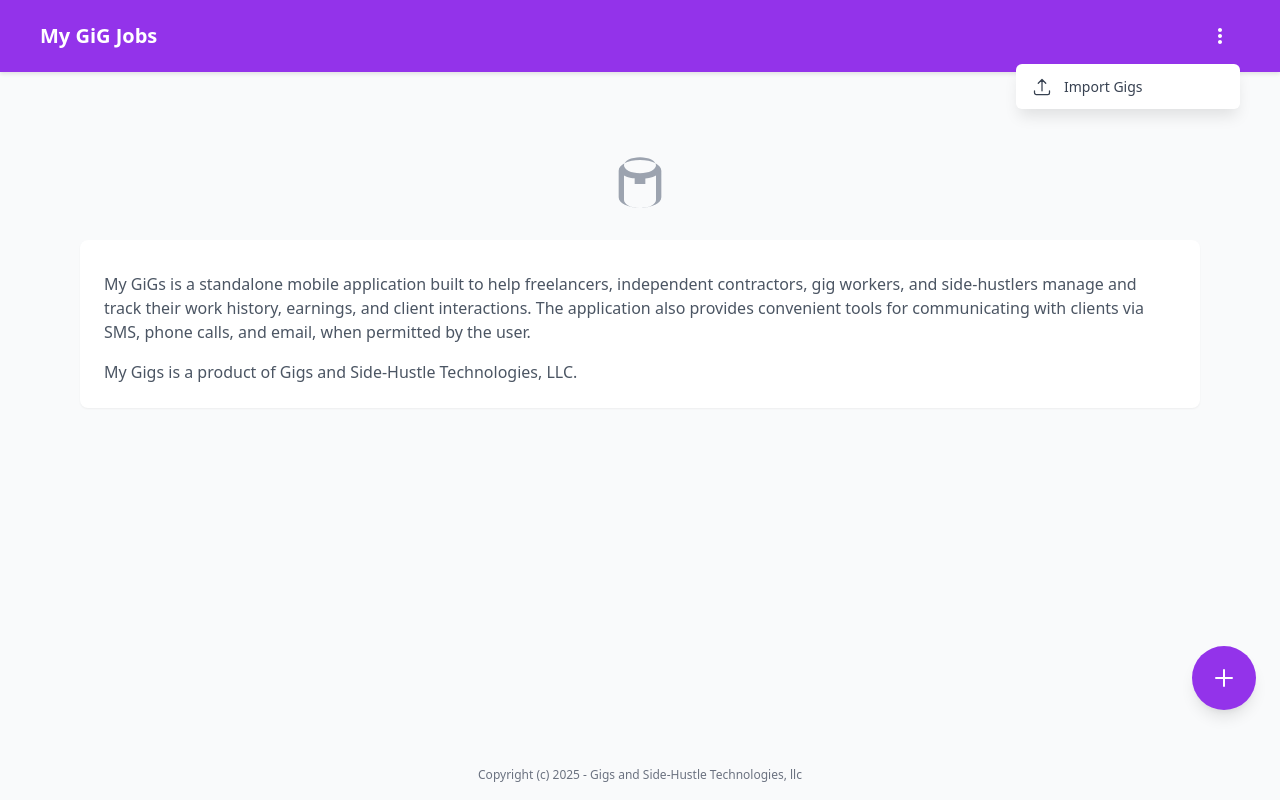
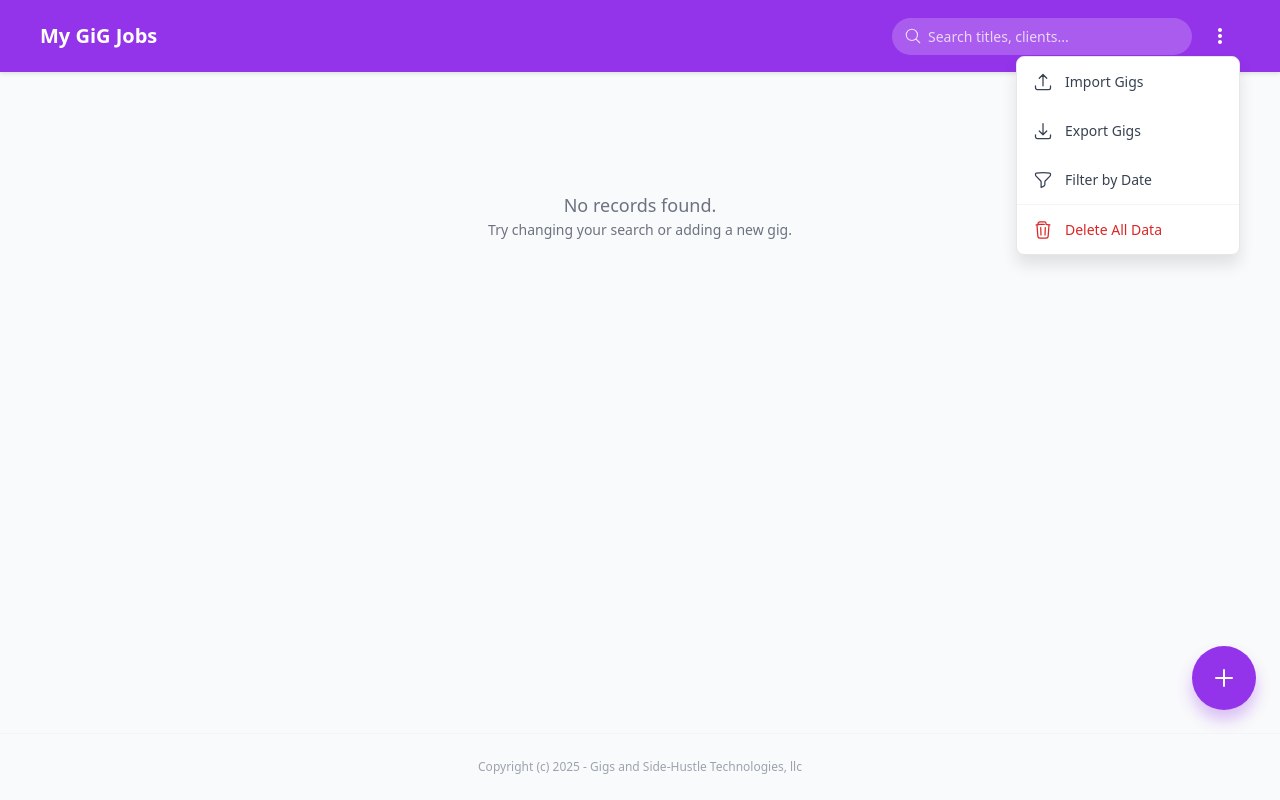
Before and after one commit to dvdlgilbert/my-gig-jobs, a React (Vite) app: page / in a window 1280 px wide. Both pictures are taken after a click on the button 1220 px from the left and 36 px from the top of the page. Built offline with nearby package versions, Linux system fonts and the light colour scheme.

Commit message:
Refactor App component with improved state management

```diff
--- a/App.tsx
+++ b/App.tsx
@@ -9,16 +9,24 @@ import FilterModal from './components/FilterModal';
 import DeleteAllModal from './components/DeleteAllModal';
 import PlusIcon from './components/icons/PlusIcon';
 import SearchIcon from './components/icons/SearchIcon';
-import DatabaseIcon from './components/icons/DatabaseIcon';
-import UploadIcon from './components/icons/UploadIcon';
-import DownloadIcon from './components/icons/DownloadIcon';
 import MoreVertIcon from './components/icons/MoreVertIcon';
 import FilterIcon from './components/icons/FilterIcon';
 import TrashIcon from './components/icons/TrashIcon';
+import UploadIcon from './components/icons/UploadIcon';
+import DownloadIcon from './components/icons/DownloadIcon';
+
+/**
+ * App Component
+ *
+ * The main container for My GiG Jobs Tracker.
+ * Manages the transition between the List View and the Form View,
+ * handles global search/filtering, and orchestrates data persistence.
+ */
 
 type View = 'list' | 'form';
 
 const App: React.FC = () => {
+  // --- State Management ---
   const [gigs, setGigs] = useState<Gig[]>([]);
   const [view, setView] = useState<View>('list');
   const [editingGig, setEditingGig] = useState<Gig | null>(null);
@@ -29,9 +37,11 @@ const App: React.FC = () => {
   const [isDeleteAllModalOpen, setIsDeleteAllModalOpen] = useState(false);
   const [filterMonth, setFilterMonth] = useState('');
   const [filterYear, setFilterYear] = useState('');
+  const [initialFormSection, setInitialFormSection] = useState<'top' | 'expenses'>('top');
 
   const fileInputRef = useRef<HTMLInputElement>(null);
 
+  // --- Persistence ---
   useEffect(() => {
     setGigs(getGigs());
   }, []);
@@ -42,6 +52,7 @@ const App: React.FC = () => {
     saveGigs(sortedGigs);
   };
 
+  // --- Handlers ---
   const handleSaveGig = (gigToSave: Gig) => {
     const existingIndex = gigs.findIndex(g => g.id === gigToSave.id);
     let newGigs;
@@ -56,39 +67,29 @@ const App: React.FC = () => {
     setEditingGig(null);
   };
 
-  const handleEditGig = (gig: Gig) => {
-    // Ensure the specific gig is set before transitioning the view
+  const handleEditGig = (gig: Gig, section: 'top' | 'expenses' = 'top') => {
     setEditingGig({ ...gig });
+    setInitialFormSection(section);
     setView('form');
-    // Also close the header menu just in case
     setIsHeaderMenuOpen(false);
   };
 
   const handleDeleteGig = (gigId: string) => {
-    if (window.confirm('Are you sure you want to delete this gig?')) {
+    if (window.confirm('Are you sure you want to delete this record? This action cannot be undone.')) {
       const newGigs = gigs.filter(g => g.id !== gigId);
       updateGigs(newGigs);
-      // If we are currently editing this gig, go back to list
-      if (editingGig && editingGig.id === gigId) {
-        setView('list');
-        setEditingGig(null);
-      }
     }
   };
 
   const handleAddNew = () => {
     setEditingGig(null);
+    setInitialFormSection('top');
     setView('form');
-  };
-
-  const handleCancelForm = () => {
-    setView('list');
-    setEditingGig(null);
   };
 
   const handleExportGigs = () => {
     if (gigs.length === 0) {
-      alert("No gigs to export.");
+      alert("No data to export.");
       return;
     }
     const gigsJson = JSON.stringify(gigs, null, 2);
@@ -102,35 +103,31 @@ const App: React.FC = () => {
     link.click();
     document.body.removeChild(link);
     URL.revokeObjectURL(url);
-  };
-
-  const handleImportClick = () => {
-    fileInputRef.current?.click();
+    setIsHeaderMenuOpen(false);
   };
 
   const handleImportGigs = (event: React.ChangeEvent<HTMLInputElement>) => {
     const file = event.target.files?.[0];
-    if (!file) {
-      return;
-    }
+    if (!file) return;
 
-    if (window.confirm("Are you sure you want to import gigs? This will overwrite your current data.")) {
+    if (window.confirm("Importing will add to your current records. Continue?")) {
       const reader = new FileReader();
       reader.onload = (e) => {
         try {
-          const text = e.target?.result;
-          if (typeof text === 'string') {
-            const importedGigs = JSON.parse(text) as Gig[];
+          const importedGigs = JSON.parse(e.target?.result as string) as Gig[];
           if (Array.isArray(importedGigs)) {
-              updateGigs(importedGigs);
+            // Merge logic: Add imported gigs and avoid exact ID duplicates if possible
+            const mergedGigs = [...gigs];
+            importedGigs.forEach(ig => {
+              if (!mergedGigs.find(mg => mg.id === ig.id)) {
+                mergedGigs.push(ig);
+              }
+            });
+            updateGigs(mergedGigs);
             alert("Gigs imported successfully!");
-            } else {
-              throw new Error("Invalid file format.");
-            }
           }
         } catch (error) {
-          console.error("Failed to import gigs:", error);
-          alert("Failed to import gigs. Please make sure the file is a valid JSON export from this app.");
+          alert("Failed to import. The file might be corrupted or in the wrong format.");
         }
       };
       reader.readAsText(file);
@@ -139,167 +136,76 @@ const App: React.FC = () => {
     setIsHeaderMenuOpen(false);
   };
 
-  const handleShowReceipt = (gig: Gig) => {
-    setReceiptGig(gig);
-  };
-
-  const handleCloseReceipt = () => {
-    setReceiptGig(null);
-  };
-
-  const handleApplyFilter = (month: string, year: string) => {
-    setFilterMonth(month);
-    setFilterYear(year);
-    setIsFilterModalOpen(false);
-  };
-
-  const handleClearFilter = () => {
-    setFilterMonth('');
-    setFilterYear('');
-    setIsFilterModalOpen(false);
-  };
-
-  const handleDeleteAllGigs = () => {
-    updateGigs([]);
-    setIsDeleteAllModalOpen(false);
-  };
-
+  // --- Search & Filtering Logic ---
   const filteredGigs = useMemo(() => {
-    let currentlyFilteredGigs = gigs;
-
+    let current = gigs;
     if (searchTerm) {
-      currentlyFilteredGigs = currentlyFilteredGigs.filter(gig =>
+      current = current.filter(gig =>
         gig.jobTitle.toLowerCase().includes(searchTerm.toLowerCase()) ||
-        gig.description.toLowerCase().includes(searchTerm.toLowerCase()) ||
-        gig.clientName.toLowerCase().includes(searchTerm.toLowerCase())
+        gig.clientName.toLowerCase().includes(searchTerm.toLowerCase()) ||
+        gig.jobSite.toLowerCase().includes(searchTerm.toLowerCase())
       );
     }
-
-    const isFilterActive = filterMonth || filterYear;
-    if (isFilterActive) {
-      currentlyFilteredGigs = currentlyFilteredGigs.filter(gig => {
-        const gigYear = gig.date.substring(0, 4);
-        const gigMonth = gig.date.substring(5, 7);
-
-        const yearMatch = filterYear ? gigYear === filterYear : true;
-        const monthMatch = filterMonth ? gigMonth === filterMonth : true;
-
-        return yearMatch && monthMatch;
+    if (filterMonth || filterYear) {
+      current = current.filter(gig => {
+        const y = gig.date.substring(0, 4);
+        const m = gig.date.substring(5, 7);
+        return (filterYear ? y === filterYear : true) && (filterMonth ? m === filterMonth : true);
       });
     }
-
-    return currentlyFilteredGigs;
+    return current;
   }, [gigs, searchTerm, filterMonth, filterYear]);
 
-  const isFilterActive = !!(filterMonth || filterYear);
-
+  // --- Rendering ---
   return (
-    <div className="bg-gray-50 min-h-screen font-sans flex flex-col" style={{ minHeight: '100vh', display: 'flex', flexDirection: 'column', backgroundColor: '#f9fafb' }}>
-      {/* Inject styles for search placeholder */}
-      <style>{`
-        .white-placeholder::placeholder {
-          color: rgba(255, 255, 255, 0.75) !important;
-          opacity: 1;
-        }
-      `}</style>
+    <div style={{ minHeight: '100vh', display: 'flex', flexDirection: 'column', backgroundColor: '#f9fafb' }}>
+      <style>{`.white-placeholder::placeholder { color: rgba(255, 255, 255, 0.75) !important; opacity: 1; }`}</style>
 
       {view === 'list' && (
          <header style={{ backgroundColor: '#9333ea', color: 'white', padding: '1rem', position: 'sticky', top: 0, zIndex: 10, boxShadow: '0 2px 4px rgba(0,0,0,0.1)' }}>
           <div style={{ maxWidth: '1200px', margin: '0 auto', display: 'flex', justifyContent: 'space-between', alignItems: 'center', gap: '1rem' }}>
-            <h1 style={{ fontSize: '1.25rem', fontWeight: 'bold', whiteSpace: 'nowrap' }}>My GiG Jobs</h1>
+            <h1 style={{ fontSize: '1.25rem', fontWeight: 'bold' }}>My GiG Jobs</h1>
 
             <div style={{ display: 'flex', alignItems: 'center', gap: '0.5rem', flexGrow: 1, justifyContent: 'flex-end' }}>
-              {gigs.length > 0 && (
+                {/* Search Input */}
                 <div style={{ position: 'relative', maxWidth: '300px', width: '100%' }}>
                   <input
                     type="text"
                     className="white-placeholder"
-                    placeholder="Search by title, description, client..."
+                    placeholder="Search titles, clients..."
                     value={searchTerm}
                     onChange={(e) => setSearchTerm(e.target.value)}
-                    style={{
-                      width: '100%',
-                      paddingLeft: '2.25rem',
-                      paddingRight: '1rem',
-                      paddingTop: '0.5rem',
-                      paddingBottom: '0.5rem',
-                      borderRadius: '9999px',
-                      border: 'none',
-                      backgroundColor: 'rgba(255, 255, 255, 0.2)',
-                      color: 'white',
-                      outline: 'none',
-                      fontSize: '0.875rem'
-                    }}
+                    style={{ width: '100%', paddingLeft: '2.25rem', paddingRight: '1rem', paddingTop: '0.5rem', paddingBottom: '0.5rem', borderRadius: '9999px', border: 'none', backgroundColor: 'rgba(255, 255, 255, 0.2)', color: 'white', outline: 'none', fontSize: '0.875rem' }}
                   />
                   <div style={{ position: 'absolute', left: '0.75rem', top: '50%', transform: 'translateY(-50%)', pointerEvents: 'none' }}>
                       <SearchIcon style={{ width: '18px', height: '18px', color: 'rgba(255, 255, 255, 0.8)' }} />
                   </div>
                 </div>
-              )}
 
-              {/* Menu Button - Always Visible */}
+                {/* Overflow Menu Button */}
                 <div style={{ position: 'relative' }}>
-                <button
-                  onClick={() => setIsHeaderMenuOpen(!isHeaderMenuOpen)}
-                  style={{
-                    padding: '0.5rem',
-                    borderRadius: '50%',
-                    background: 'none',
-                    border: 'none',
-                    cursor: 'pointer',
-                    color: 'white',
-                    display: 'flex',
-                    alignItems: 'center',
-                    justifyContent: 'center'
-                  }}
-                  title="More options"
-                >
+                  <button onClick={() => setIsHeaderMenuOpen(!isHeaderMenuOpen)} style={{ background: 'none', border: 'none', cursor: 'pointer', color: 'white', padding: '0.5rem', display: 'flex', alignItems: 'center', justifyContent: 'center' }}>
                     <MoreVertIcon style={{ width: '24px', height: '24px' }} />
-                  {isFilterActive && <span style={{ position: 'absolute', top: 0, right: 0, width: '10px', height: '10px', borderRadius: '50%', backgroundColor: '#facc15', border: '2px solid #9333ea' }}></span>}
                   </button>
-
-                  {/* Transparent overlay to close menu when clicking outside */}
                   {isHeaderMenuOpen && (
-                    <div
-                      onClick={() => setIsHeaderMenuOpen(false)}
-                      style={{ position: 'fixed', inset: 0, zIndex: 15, cursor: 'default' }}
-                    ></div>
-                  )}
-
-                  {isHeaderMenuOpen && (
-                  <div style={{ position: 'absolute', right: 0, top: '100%', marginTop: '0.5rem', width: '14rem', backgroundColor: 'white', borderRadius: '0.375rem', boxShadow: '0 10px 15px -3px rgba(0, 0, 0, 0.1)', zIndex: 20, overflow: 'hidden' }}>
-                    <ul style={{ listStyle: 'none', padding: '0.25rem 0', margin: 0 }}>
-                        <li>
-                        <button onClick={handleImportClick} style={{ display: 'flex', alignItems: 'center', gap: '0.75rem', width: '100%', padding: '0.5rem 1rem', fontSize: '0.875rem', color: '#374151', background: 'none', border: 'none', textAlign: 'left', cursor: 'pointer' }} className="hover:bg-gray-100">
-                          <UploadIcon style={{ width: '20px', height: '20px' }} />
-                          <span>Import Gigs</span>
+                    <>
+                      <div onClick={() => setIsHeaderMenuOpen(false)} style={{ position: 'fixed', inset: 0, zIndex: 15 }}></div>
+                      <div style={{ position: 'absolute', right: 0, top: '100%', backgroundColor: 'white', borderRadius: '0.5rem', boxShadow: '0 10px 15px rgba(0,0,0,0.1)', zIndex: 20, width: '14rem', overflow: 'hidden', border: '1px solid #e5e7eb' }}>
+                        <button onClick={() => fileInputRef.current?.click()} style={{ display: 'flex', alignItems: 'center', gap: '0.75rem', width: '100%', padding: '0.875rem 1rem', background: 'none', border: 'none', textAlign: 'left', cursor: 'pointer', color: '#374151', fontSize: '0.875rem' }}>
+                          <UploadIcon style={{ width: '20px' }} /> Import Gigs
                         </button>
-                      </li>
-                      {gigs.length > 0 && (
-                        <>
-                          <li>
-                            <button onClick={() => { handleExportGigs(); setIsHeaderMenuOpen(false); }} style={{ display: 'flex', alignItems: 'center', gap: '0.75rem', width: '100%', padding: '0.5rem 1rem', fontSize: '0.875rem', color: '#374151', background: 'none', border: 'none', textAlign: 'left', cursor: 'pointer' }} className="hover:bg-gray-100">
-                              <DownloadIcon style={{ width: '20px', height: '20px' }} />
-                              <span>Export Gigs</span>
+                        <button onClick={handleExportGigs} style={{ display: 'flex', alignItems: 'center', gap: '0.75rem', width: '100%', padding: '0.875rem 1rem', background: 'none', border: 'none', textAlign: 'left', cursor: 'pointer', color: '#374151', fontSize: '0.875rem' }}>
+                          <DownloadIcon style={{ width: '20px' }} /> Export Gigs
                         </button>
-                          </li>
-                          <li>
-                            <button onClick={() => { setIsFilterModalOpen(true); setIsHeaderMenuOpen(false); }} style={{ display: 'flex', alignItems: 'center', gap: '0.75rem', width: '100%', padding: '0.5rem 1rem', fontSize: '0.875rem', color: '#374151', background: 'none', border: 'none', textAlign: 'left', cursor: 'pointer' }} className="hover:bg-gray-100">
-                              <FilterIcon style={{ width: '20px', height: '20px' }} />
-                              <span>Filter Gigs</span>
-                              {isFilterActive && <span style={{ fontSize: '0.75rem', fontWeight: 600, color: '#9333ea', marginLeft: 'auto' }}>Active</span>}
+                        <button onClick={() => { setIsFilterModalOpen(true); setIsHeaderMenuOpen(false); }} style={{ display: 'flex', alignItems: 'center', gap: '0.75rem', width: '100%', padding: '0.875rem 1rem', background: 'none', border: 'none', textAlign: 'left', cursor: 'pointer', color: '#374151', fontSize: '0.875rem' }}>
+                          <FilterIcon style={{ width: '20px' }} /> Filter by Date
                         </button>
-                          </li>
-                          <li>
-                            <button onClick={() => { setIsDeleteAllModalOpen(true); setIsHeaderMenuOpen(false); }} style={{ display: 'flex', alignItems: 'center', gap: '0.75rem', width: '100%', padding: '0.5rem 1rem', fontSize: '0.875rem', color: '#dc2626', background: 'none', border: 'none', textAlign: 'left', cursor: 'pointer' }} className="hover:bg-gray-100">
-                              <TrashIcon style={{ width: '20px', height: '20px' }} />
-                              <span>Delete All Data</span>
+                        <hr style={{ margin: '0', border: '0', borderTop: '1px solid #f3f4f6' }} />
+                        <button onClick={() => { setIsDeleteAllModalOpen(true); setIsHeaderMenuOpen(false); }} style={{ display: 'flex', alignItems: 'center', gap: '0.75rem', width: '100%', padding: '0.875rem 1rem', background: 'none', border: 'none', textAlign: 'left', cursor: 'pointer', color: '#dc2626', fontSize: '0.875rem' }}>
+                          <TrashIcon style={{ width: '20px' }} /> Delete All Data
                         </button>
-                          </li>
+                      </div>
                     </>
-                      )}
-                    </ul>
-                  </div>
                   )}
                 </div>
             </div>
@@ -307,102 +213,54 @@ const App: React.FC = () => {
         </header>
       )}
 
-      <main className="container mx-auto p-4 flex-grow" style={{ flexGrow: 1, padding: '1rem', maxWidth: '1200px', margin: '0 auto', width: '100%' }}>
+      <main style={{ flexGrow: 1, padding: '1.5rem 1rem', maxWidth: '1200px', margin: '0 auto', width: '100%' }}>
         {view === 'list' ? (
           <>
             {filteredGigs.length > 0 ? (
-              <div style={{ display: 'grid', gridTemplateColumns: 'repeat(auto-fill, minmax(300px, 1fr))', gap: '1.5rem' }}>
+              <div style={{ display: 'grid', gridTemplateColumns: 'repeat(auto-fill, minmax(320px, 1fr))', gap: '1.5rem' }}>
                 {filteredGigs.map(gig => (
                   <GigCard
                     key={gig.id}
                     gig={gig}
                     onDelete={handleDeleteGig}
-                    onEdit={handleEditGig}
-                    onShowReceipt={handleShowReceipt}
+                    onEdit={(g) => handleEditGig(g, 'top')}
+                    onManageExpenses={(g) => handleEditGig(g, 'expenses')}
+                    onShowReceipt={setReceiptGig}
                   />
                 ))}
               </div>
             ) : (
-              <div style={{ textAlign: 'center', padding: '4rem 1.5rem' }}>
-                 { (gigs.length > 0 && filteredGigs.length === 0) ? (
-                  <>
-                    <p style={{ color: '#4b5563', fontSize: '1.125rem', marginBottom: '1rem' }}>No gigs match your current filter or search.</p>
-                    <button onClick={handleClearFilter} style={{ backgroundColor: '#9333ea', color: 'white', padding: '0.5rem 1rem', borderRadius: '0.375rem', fontWeight: 500, border: 'none', cursor: 'pointer' }}>Clear Filter</button>
-                  </>
-                ) : (
-                  <>
-                    <div style={{ width: '64px', height: '64px', margin: '0 auto', color: '#9ca3af' }}>
-                       <DatabaseIcon style={{ width: '100%', height: '100%' }} />
-                    </div>
-                    <div style={{ marginTop: '1.5rem', backgroundColor: 'white', padding: '1.5rem', borderRadius: '0.5rem', boxShadow: '0 1px 2px 0 rgba(0, 0, 0, 0.05)' }}>
-                       <p style={{ marginTop: '0.5rem', color: '#4b5563', textAlign: 'left' }}>
-                         My GiGs is a standalone mobile application built to help freelancers, independent contractors, gig workers, and side-hustlers manage and track their work history, earnings, and client interactions. The application also provides convenient tools for communicating with clients via SMS, phone calls, and email, when permitted by the user.
-                       </p>
-                       <p style={{ marginTop: '1rem', color: '#4b5563', textAlign: 'left', fontWeight: 500 }}>
-                         My Gigs is a product of Gigs and Side-Hustle Technologies, LLC.
-                       </p>
-                    </div>
-                  </>
-                )}
+              <div style={{ textAlign: 'center', padding: '6rem 2rem', color: '#6b7280' }}>
+                <p style={{ fontSize: '1.125rem' }}>No records found.</p>
+                <p style={{ fontSize: '0.875rem' }}>Try changing your search or adding a new gig.</p>
               </div>
             )}
-            <button
-              onClick={handleAddNew}
-              aria-label="Add New Gig"
-              style={{
-                backgroundColor: '#9333ea',
-                color: 'white',
-                width: '64px',
-                height: '64px',
-                borderRadius: '50%',
-                display: 'flex',
-                alignItems: 'center',
-                justifyContent: 'center',
-                position: 'fixed',
-                bottom: '90px',
-                right: '24px',
-                zIndex: 50,
-                border: 'none',
-                boxShadow: '0 10px 15px -3px rgba(0, 0, 0, 0.1), 0 4px 6px -2px rgba(0, 0, 0, 0.05)',
-                cursor: 'pointer'
-              }}
-            >
+
+            {/* Floating Action Button */}
+            <button onClick={handleAddNew} style={{ backgroundColor: '#9333ea', color: 'white', width: '64px', height: '64px', borderRadius: '50%', display: 'flex', alignItems: 'center', justifyContent: 'center', position: 'fixed', bottom: '90px', right: '24px', zIndex: 50, border: 'none', boxShadow: '0 10px 15px rgba(147, 51, 234, 0.3)', cursor: 'pointer', transition: 'transform 0.2s' }} onMouseOver={(e) => e.currentTarget.style.transform = 'scale(1.1)'} onMouseOut={(e) => e.currentTarget.style.transform = 'scale(1)'}>
               <PlusIcon style={{ width: '32px', height: '32px' }} />
             </button>
           </>
         ) : (
           <GigForm
             gig={editingGig}
+            initialSection={initialFormSection}
             onSave={handleSaveGig}
-            onCancel={handleCancelForm}
-            onDelete={handleDeleteGig}
+            onCancel={() => setView('list')}
+            onDelete={(id) => { handleDeleteGig(id); setView('list'); }}
           />
         )}
       </main>
-      <footer style={{ width: '100%', textAlign: 'center', padding: '1rem', color: '#6b7280', fontSize: '0.75rem', marginTop: 'auto' }}>
+
+      <footer style={{ width: '100%', textAlign: 'center', padding: '1.5rem', color: '#9ca3af', fontSize: '0.75rem', borderTop: '1px solid #f3f4f6' }}>
         Copyright (c) 2025 - Gigs and Side-Hustle Technologies, llc
       </footer>
-      {/* Hidden File Input - Moved outside the menu conditional to ensure it remains mounted */}
-      <input ref={fileInputRef} id="import-gigs-input" type="file" accept=".json" className="hidden" onChange={handleImportGigs} style={{ display: 'none' }} />
 
-      {receiptGig && <ReceiptModal gig={receiptGig} onClose={handleCloseReceipt} />}
-      {isFilterModalOpen && (
-        <FilterModal
-          isOpen={isFilterModalOpen}
-          onClose={() => setIsFilterModalOpen(false)}
-          onApply={handleApplyFilter}
-          onClear={handleClearFilter}
-          initialMonth={filterMonth}
-          initialYear={filterYear}
-        />
-      )}
-      {isDeleteAllModalOpen && (
-        <DeleteAllModal
-          isOpen={isDeleteAllModalOpen}
-          onClose={() => setIsDeleteAllModalOpen(false)}
-          onConfirm={handleDeleteAllGigs}
-        />
-      )}
+      {/* Off-screen inputs and Modals */}
+      <input ref={fileInputRef} type="file" accept=".json" onChange={handleImportGigs} style={{ display: 'none' }} />
+      {receiptGig && <ReceiptModal gig={receiptGig} onClose={() => setReceiptGig(null)} />}
+      {isFilterModalOpen && <FilterModal isOpen={isFilterModalOpen} onClose={() => setIsFilterModalOpen(false)} onApply={(m, y) => { setFilterMonth(m); setFilterYear(y); setIsFilterModalOpen(false); }} onClear={() => { setFilterMonth(''); setFilterYear(''); setIsFilterModalOpen(false); }} initialMonth={filterMonth} initialYear={filterYear} />}
+      {isDeleteAllModalOpen && <DeleteAllModal isOpen={isDeleteAllModalOpen} onClose={() => setIsDeleteAllModalOpen(false)} onConfirm={() => { updateGigs([]); setIsDeleteAllModalOpen(false); }} />}
     </div>
   );
 };
```
Lines whose indentation alone changed are shown as unchanged.
